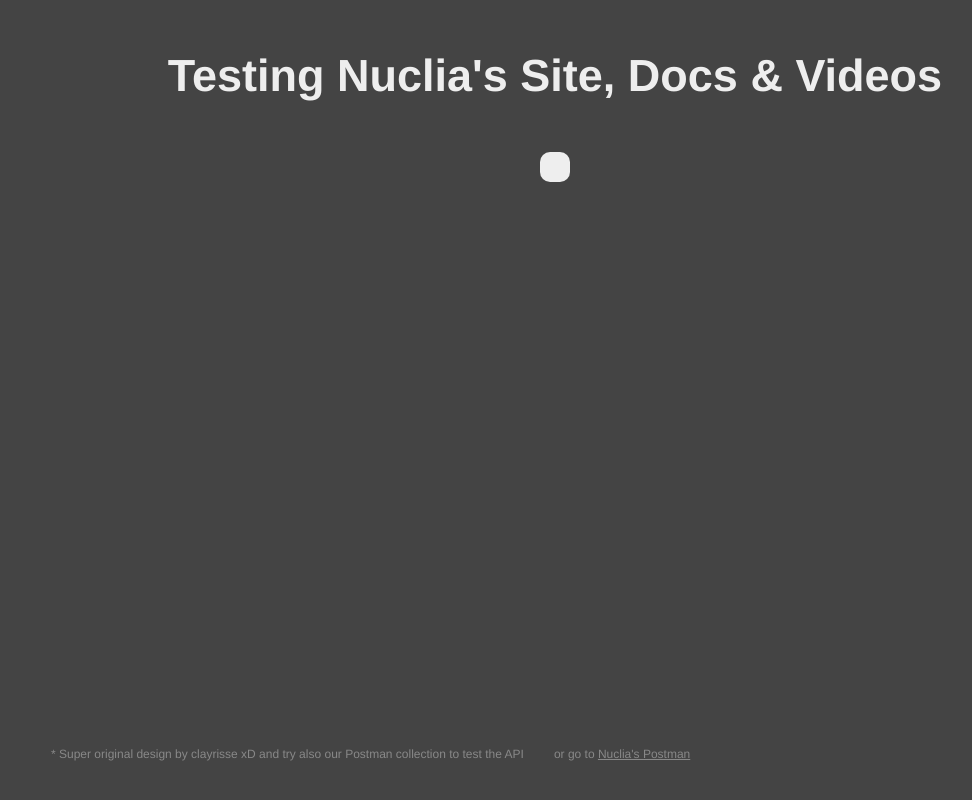
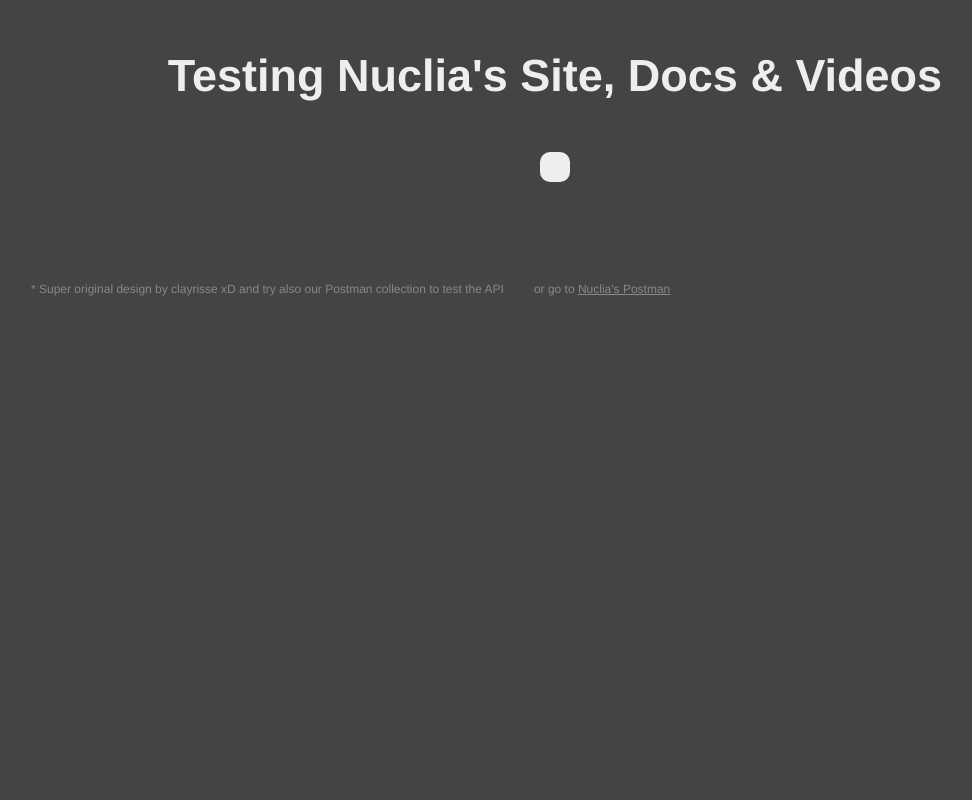
Before and after one commit to clayrisse/nuclia-doc-box, a plain HTML site: page index.html in a window 1280 px wide. Shown: the whole page, without its empty margins (85-1057 px from the left). Drawn offline with Linux system fonts and the light colour scheme; a script that the page names is missing.

Commit message:
Moving footer fixed

```diff
--- a/styles.css
+++ b/styles.css
@@ -35,6 +35,7 @@
   .big-search-results {
     background-color: #eee;
     border-radius: 20px;
+    margin-bottom: 60px;
   }
 
   .postman-wrapper{
@@ -47,13 +48,17 @@
   }
 
   footer {
+
+    background-color: #444;
     font-size: 12px;
     display: flex;
-    position: absolute;
-    bottom: 10px;
+    position: sticky;
+    bottom: 0px;
     font-family: 'Helvetica Neue', Helvetica, Arial, sans-serif;
     color: #888;
-    height: 50px;
+    height: 40px;
+    /* padding-left: 20px; */
+    margin: -20px;
     padding: 10px 0 5px;
 
 }
```
